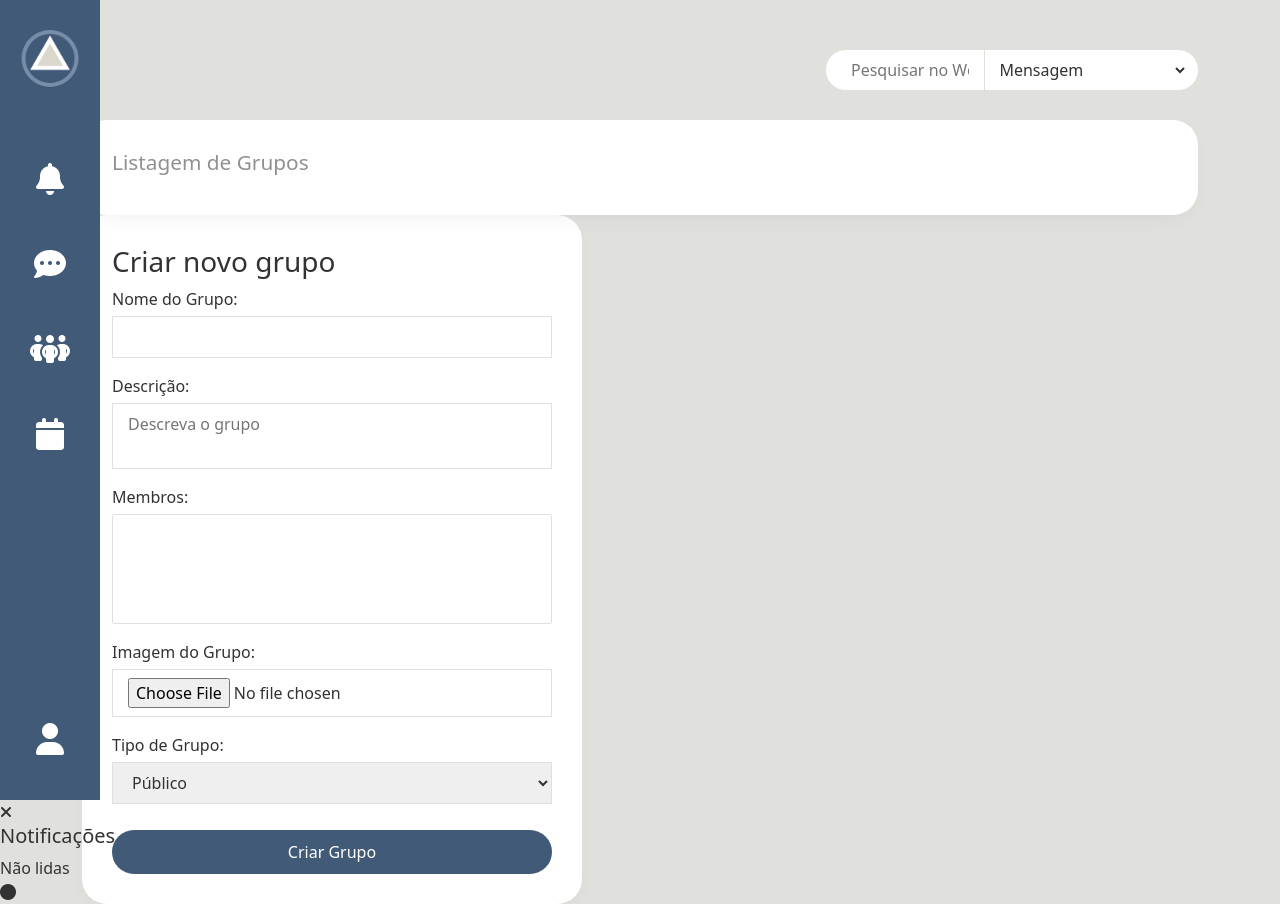
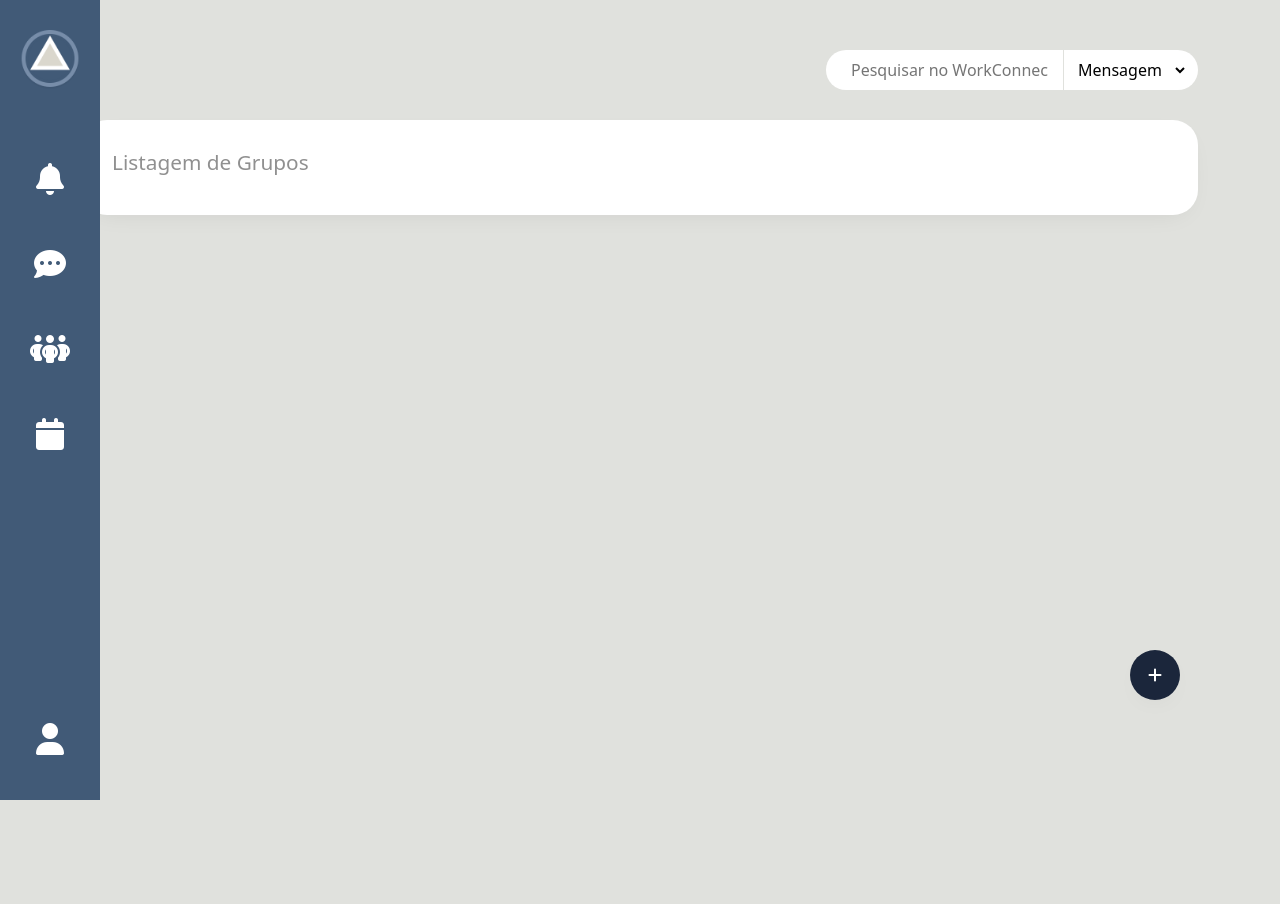
Before and after one commit to JrRoberto01/workconnect, a Django app: template core/templates/groups.html in a window 1280 px wide. After the commit the page ends 800 px from the top, so only its background shows below. Run offline with Django 5.2, Linux system fonts and the light colour scheme; the template is opened without the code that fills it: values that come from a table or form of the project are taken from there, others are empty; parts of the project's set-up code (start-up, migrations or seed data) failed here and were passed over; some libraries are stand-ins or nearby versions.

Commit message:
Função adição grupo / Ajuste no front / Ajuste na Modelagem do Grupo

```diff
--- a/core/forms.py
+++ b/core/forms.py
@@ -53,10 +53,18 @@ class GroupForm(forms.ModelForm):
         }
 
     def save(self, user, commit=True):
-        grupo = super().save(commit=False)
+        organization = Organizacao.objects.filter(
+            deleted_at__isnull=True, membros=user
+        ).first()
+
+        grupo = super().save(commit=False)  # Não salva ainda
+
+        grupo.admin = user
+        if organization:
+            grupo.organizacao = organization
 
         if commit:
             grupo.save()
             grupo.membros.add(user)
-            grupo.admin.add(user)
+
         return grupo
--- a/core/models.py
+++ b/core/models.py
@@ -71,9 +71,9 @@ class Organizacao(Base):
 class Grupo(Base):
     nome = models.CharField(max_length=100)
     descricao = models.TextField()
-    admin = models.ForeignKey(User, on_delete=models.CASCADE, related_name='grupo_admins', null='True', blank='True')
-    membros = models.ManyToManyField(User, related_name='membros_grupo', null='True', blank='True')
-    organizacao = models.ForeignKey(Organizacao, on_delete=models.CASCADE, related_name='grupos_organizacao')
+    admin = models.ForeignKey(User, on_delete=models.CASCADE, related_name='grupo_admins', null=True, blank='True')
+    membros = models.ManyToManyField(User, related_name='membros_grupo', null=True, blank='True')
+    organizacao = models.ForeignKey(Organizacao, on_delete=models.CASCADE, null=True, blank='True', related_name='grupos_organizacao')
     grupo_img = StdImageField('grupo_img', upload_to='grupo_img', null=True, blank=True, variations={'thumbnail': {'width': 500, 'height': 500, 'crop': True}})
     capa_grupo_img = StdImageField('capa_grupo_img', upload_to='capa_grupo_img', null=True, blank=True, variations={'full': {'width': 1000, 'height': 500, 'crop': True}})
     tipo = models.CharField(max_length=50, choices=[('privado', 'Privado'), ('publico', 'Público')], default='publico')
--- /dev/null
+++ b/core/static/scripts/modal-script.js
@@ -0,0 +1,12 @@
+modal_element = document.querySelector(".modal-box");
+bg_element = document.getElementById("fade-background");
+
+function openModal(){
+    modal_element.classList.add("active");
+    bg_element.classList.add("active");
+}
+
+bg_element.addEventListener("click", function(){
+    modal_element.classList.remove("active");
+    bg_element.classList.remove("active");
+})
--- a/core/static/style/style.css
+++ b/core/static/style/style.css
@@ -18,7 +18,7 @@ body{
     color: var(--black);
     scroll-behavior: smooth;
 
-    & input, select, textarea{
+    & input, textarea{
         width: 100%;
         padding: 8px 15px;
         border: 1px solid var(--light-silver);
@@ -58,6 +58,7 @@ body{
         }
     }
 }
+
 .profile-image{
     width: 60px;
 
@@ -68,6 +69,27 @@ body{
         border-radius: 100px;
         cursor: pointer;
     }
+}
+
+#add-icon{
+    padding: 10px;
+    background-color: var(--dark-blue);
+    color: #fff;
+    border-radius: 100%;
+    width: 50px;
+    height: 50px;
+    display: flex;
+    align-items: center;
+    justify-content: center;
+    cursor: pointer;
+    position: fixed;
+    right: 100px;
+    bottom: 100px;
+    box-shadow: 0px 8px 27px -13px rgba(0,0,0,0.1);
+}
+
+.active{
+    display: block !important;
 }
 
 /* Aside Main Navbar */
@@ -860,6 +882,13 @@ aside{
     border-radius: 25px;
     box-shadow: 0px 8px 27px -13px rgba(0,0,0,0.1);
     padding: 30px 0;
+    display: none;
+    position: fixed;
+    top: 50%;
+    left: 50%;
+    transform: translate(-50%, -50%);
+    transition: 0.5s;
+    z-index: 99;
 
     & .content{
         padding: 0 30px;
@@ -867,6 +896,14 @@ aside{
     & form{
         display: flex;
         flex-direction: column;
+
+        & select{
+            width: 100%;
+            padding: 8px 15px;
+            border: 1px solid var(--light-silver);
+            outline: none;
+            color: var(--black);
+        }
 
         & p{
             display: flex;
@@ -893,6 +930,17 @@ aside{
     }
 }
 
+#fade-background{
+    display: none;
+    background-color: rgba(0,0,0,0.3);
+    width: 100%;
+    height: 100%;
+    position: fixed;
+    cursor: pointer;
+    left: 0;
+    top: 0;
+}
+
 /* FOOTER */
 footer{
     background-color: var(--dark-blue);
--- a/core/templates/base.html
+++ b/core/templates/base.html
@@ -34,6 +34,7 @@
         <p>Breve mais informações</p>
     </footer> -->
     <script src="{% static 'scripts/aside-script.js' %}"></script>
+    <script src="{% static 'scripts/modal-script.js' %}"></script>
     <script src="https://kit.fontawesome.com/c6e63ec5a7.js" crossorigin="anonymous"></script>
     <script src="https://cdn.jsdelivr.net/npm/bootstrap@5.3.3/dist/js/bootstrap.bundle.min.js" integrity="sha384-YvpcrYf0tY3lHB60NNkmXc5s9fDVZLESaAA55NDzOxhy9GkcIdslK1eN7N6jIeHz" crossorigin="anonymous"></script>
 </body>
--- a/core/templates/groups.html
+++ b/core/templates/groups.html
@@ -30,6 +30,9 @@
             </div>
         </div>
     </div>
+    <div id="add-icon" onclick="openModal()">
+        <i class="fa-solid fa-plus"></i>
+    </div>
     <div class="modal-box">
         <div class="content">
             <h3>Criar novo grupo</h3>
@@ -40,6 +43,9 @@
             </form>
         </div>
     </div>
+    <div id="fade-background">
+        <span></span>
+    </div>
 <!--End Main Container-->
 </div>
 {% endblock %}
--- a/core/views/groups.py
+++ b/core/views/groups.py
@@ -17,7 +17,7 @@ class GroupView(TemplateView):
 
     def get(self, request):
         organization = Organizacao.objects.filter(deleted_at__isnull=True, membros=request.user).first()
-        groups = Grupo.objects.filter(deleted_at__isnull=True, membros=request.user)
+        groups = Grupo.objects.filter(deleted_at__isnull=True, membros=request.user, organizacao=organization)
         add_form = GroupForm()
 
         context = {
@@ -36,7 +36,7 @@ class GroupView(TemplateView):
             return redirect('group')
 
         organization = Organizacao.objects.filter(deleted_at__isnull=True, membros=request.user).first()
-        groups = Grupo.objects.filter(deleted_at__isnull=True, membros=request.user)
+        groups = Grupo.objects.filter(deleted_at__isnull=True, membros=request.user, organizacao=organization)
 
         context = {
             'organization': organization,
```
